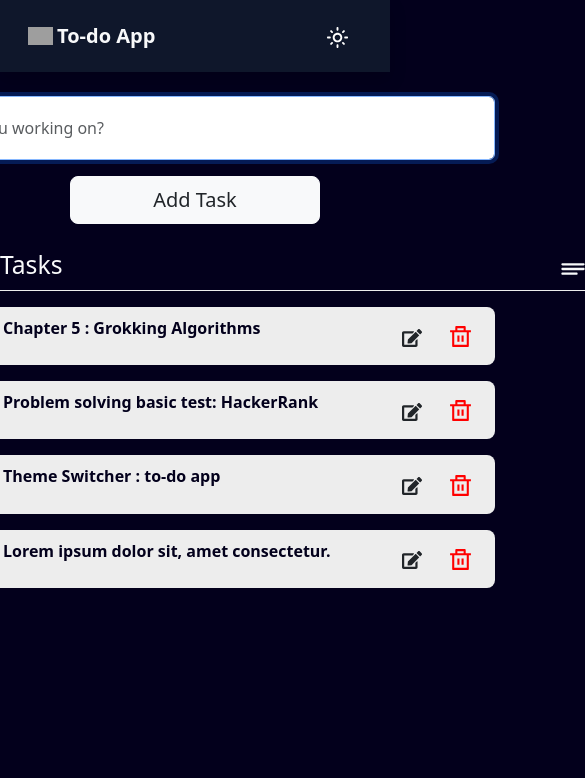
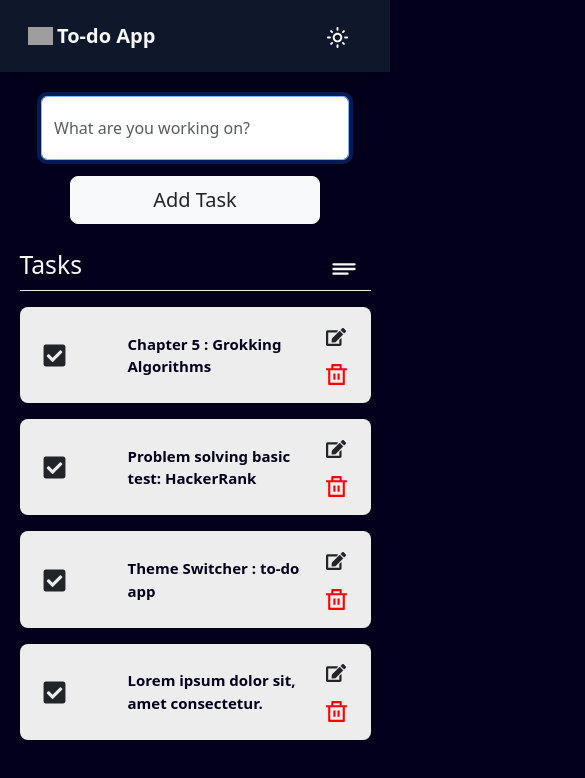
Before and after one commit to MahmoudEl3bady/to-do-app, a React (Vite) app: page / in a window 390 px wide. Shown: the top 778 px of the page, 585 px wide, since content can reach past the window. Built offline with nearby package versions, Linux system fonts and the light colour scheme; grey boxes are pictures that could not be loaded.

Commit message:
responsiveness

```diff
--- a/src/App.css
+++ b/src/App.css
@@ -25,7 +25,7 @@ body {
   background-color: #0f172b;
 }
 .add-task-input {
-  width: 600px;
+  width: 620px;
   height: 4em;
 }
 
@@ -36,6 +36,7 @@ body {
   margin-right: auto;
 }
 .task {
+  position: relative;
   width: 600px;
   background-color: var(--secondary-color);
   font-weight: bold;
@@ -68,6 +69,11 @@ body {
   border-left: 8px solid #84848b;
   transition: "border-left 0.3s ease";
 }
+.editAndDelBtn {
+  /* display: grid;
+  grid-template-columns: repeat(auto-fit, minmax(25px, 1fr)); */
+  display: flex;
+}
 
 .app--dark {
   background-color: var(--primary-color);
@@ -75,5 +81,26 @@ body {
 .app-light {
   background-color: var(--secondary-color);
 }
+/* =======================Responsiveness=========================== */
 
-/* ===================== light Theme Style ========================== */
+@media (max-width: 710px) {
+  .add-task-input {
+    width: 90%;
+    max-width: 400px;
+  }
+
+  .tasks-header {
+    width: 90%;
+    max-width: 400px;
+  }
+
+  .task {
+    width: 90%;
+    max-width: 400px;
+    font-size: 15px;
+  }
+  .editAndDelBtn {
+    /* display: grid; */
+    flex-direction: column;
+  }
+}
--- a/src/components/Task.jsx
+++ b/src/components/Task.jsx
@@ -41,7 +41,7 @@ const Task = ({ task, onDelete, onModify, onDone, isActive, setIsActive }) => {
             {task.body}{" "}
           </span>
         </div>
-        <div className="">
+        <div className="editAndDelBtn">
           <button
             className="btn"
             onClick={() => {
--- a/src/components/Tasks.jsx
+++ b/src/components/Tasks.jsx
@@ -6,7 +6,7 @@ const Tasks = ({ tasks, onDelete, onModify, onDone }) => {
   const [isActive, setIsActive] = useState(null);
   const { theme } = useContext(ThemeContext);
   return (
-    <section className="d-flex flex-column gap-3 justify-content-center align-items-center  pb-5 ">
+    <section className="d-flex flex-column gap-3 justify-content-center align-items-center  pb-5 tasks ">
       <div
         className={`${
           theme === "dark" ? "text-light" : "text-dark"
```
